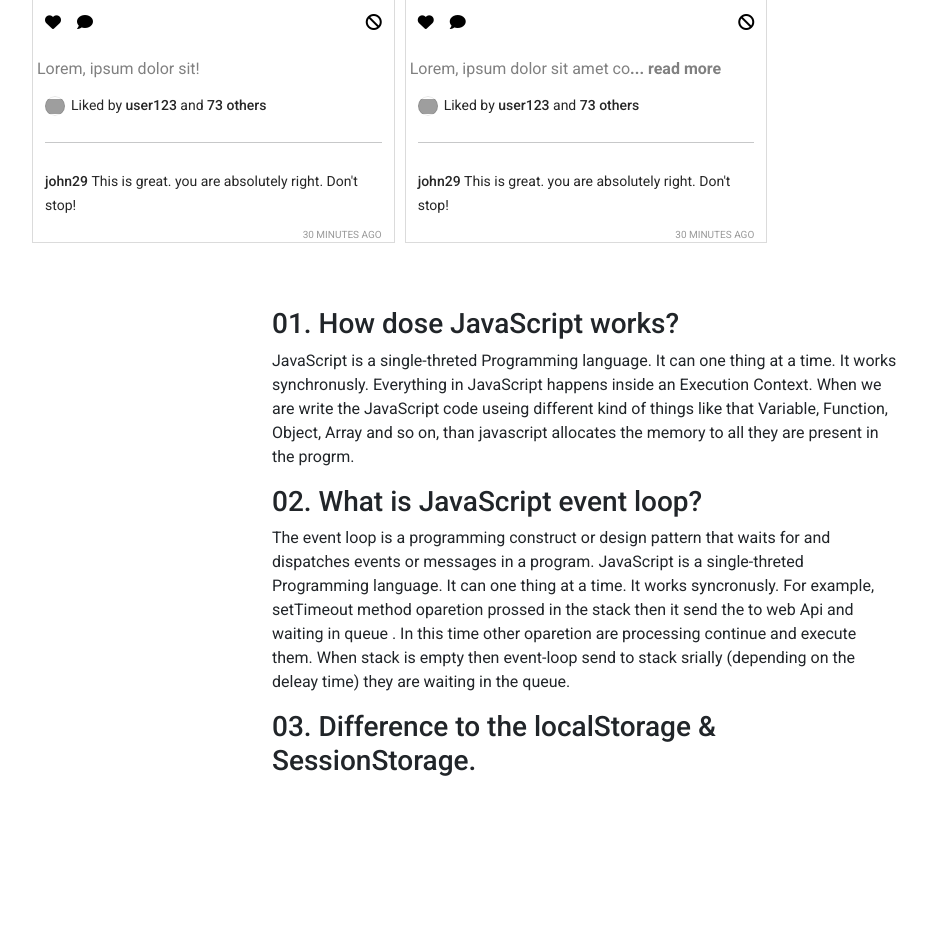
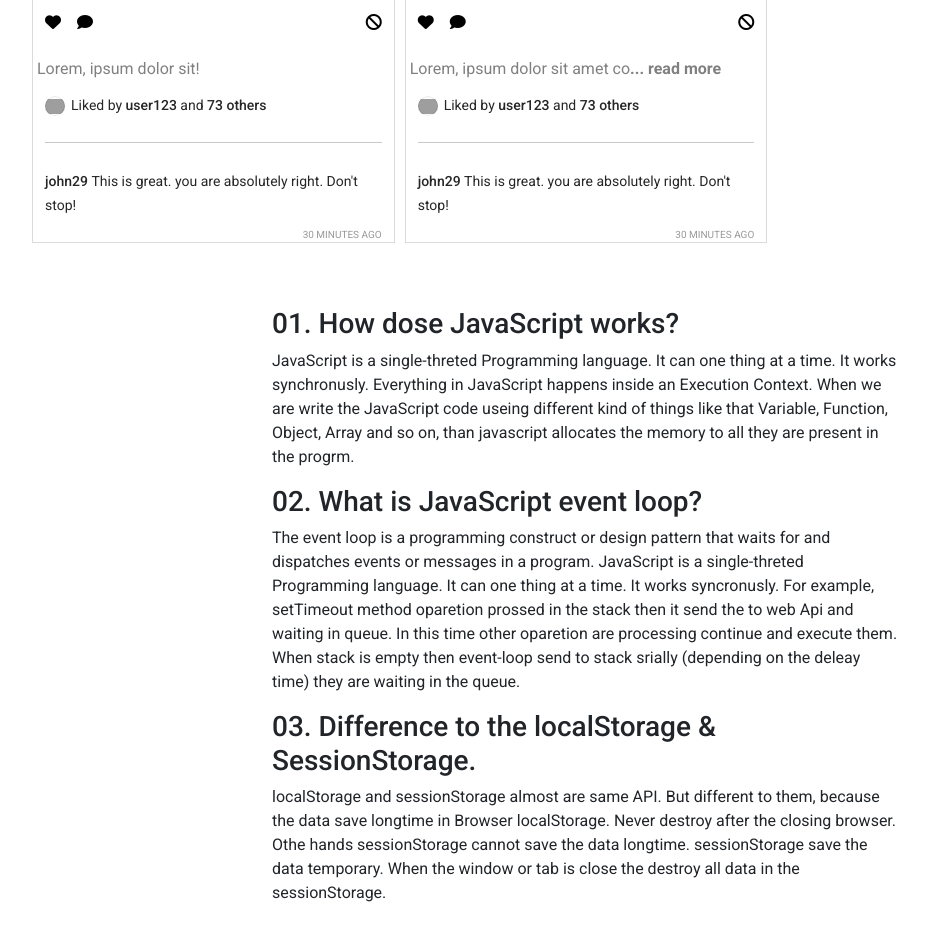
Before and after one commit to Ramash3828/insta-shohor, a plain HTML site: page index.html in a window 1280 px wide. Shown: the part 1289-2230 px from the top of the page, without its empty margins (54-981 px from the left). Before the commit the page ends 2130 px from the top, so only its background shows below. Drawn offline with nearby package versions, Linux system fonts and the light colour scheme; grey boxes are pictures that could not be loaded.

Commit message:
Thired answer is complete

```diff
--- a/index.html
+++ b/index.html
@@ -114,8 +114,8 @@
                             single-threted Programming language. It can one
                             thing at a time. It works syncronusly. For example,
                             setTimeout method oparetion prossed in the stack
-                            then it send the to web Api and waiting in queue .
-                            In this time other oparetion are processing continue
+                            then it send the to web Api and waiting in queue. In
+                            this time other oparetion are processing continue
                             and execute them. When stack is empty then
                             event-loop send to stack srially (depending on the
                             deleay time) they are waiting in the queue.
@@ -125,7 +125,15 @@
                         <h3>
                             03. Difference to the localStorage & SessionStorage.
                         </h3>
-                        <p></p>
+                        <p>
+                            localStorage and sessionStorage almost are same API.
+                            But different to them, because the data save
+                            longtime in Browser localStorage. Never destroy
+                            after the closing browser. Othe hands sessionStorage
+                            cannot save the data longtime. sessionStorage save
+                            the data temporary. When the window or tab is close
+                            the destroy all data in the sessionStorage.
+                        </p>
                     </div>
                 </div>
             </div>
```
